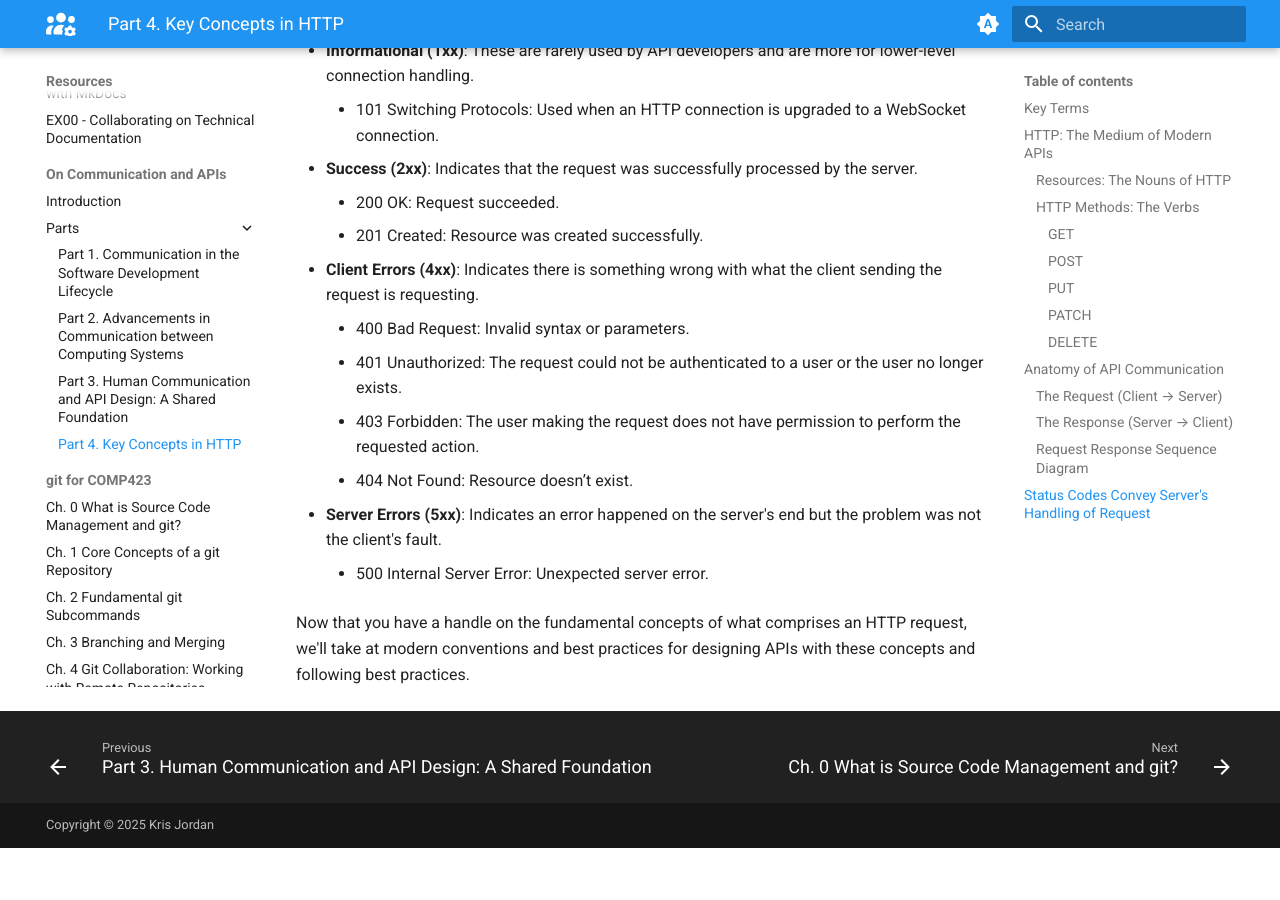
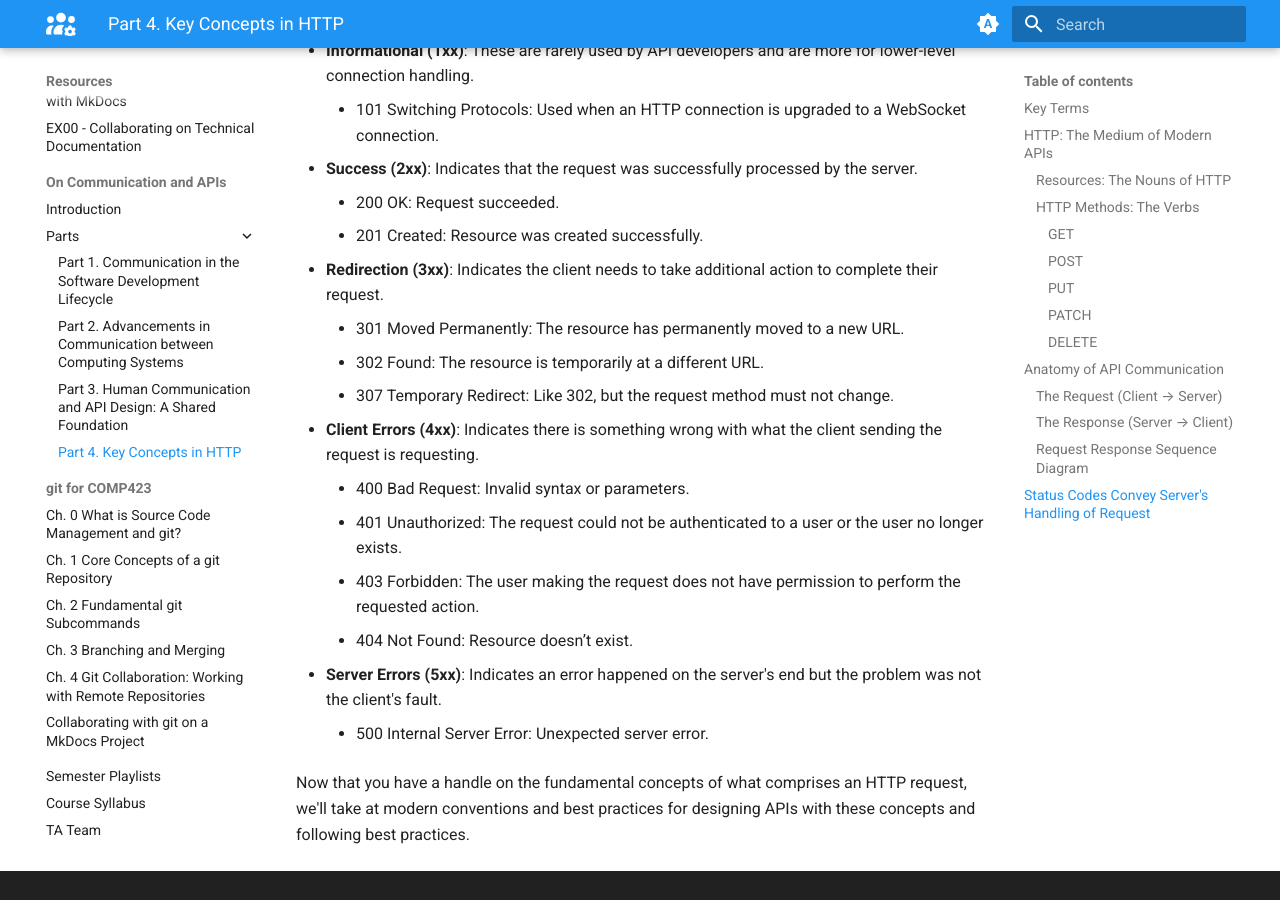
Before and after one commit to comp423-25s/comp423-25s.github.io, an MkDocs documentation site: the page built from docs/resources/apis/4-http.md, in a window 1280 px wide and 900 px high, scrolled down 7196 px. Built offline with MkDocs 1.6.1 and Material for MkDocs 9.7.7, drawn with Linux system fonts in a browser that asks for light colours; before the commit the page ends 8044 px from its top, so only the background shows below that.

Commit message:
Add 300-level codes

```diff
--- a/docs/resources/apis/4-http.md
+++ b/docs/resources/apis/4-http.md
@@ -229,6 +229,11 @@ When the server sends a response, the response starts with a status code. You've
     - 200 OK: Request succeeded.
     - 201 Created: Resource was created successfully.
 
+- **Redirection (3xx)**: Indicates the client needs to take additional action to complete their request.
+    - 301 Moved Permanently: The resource has permanently moved to a new URL.
+    - 302 Found: The resource is temporarily at a different URL.
+    - 307 Temporary Redirect: Like 302, but the request method must not change.
+
 - **Client Errors (4xx)**: Indicates there is something wrong with what the client sending the request is requesting.
     - 400 Bad Request: Invalid syntax or parameters.
     - 401 Unauthorized: The request could not be authenticated to a user or the user no longer exists.
```
